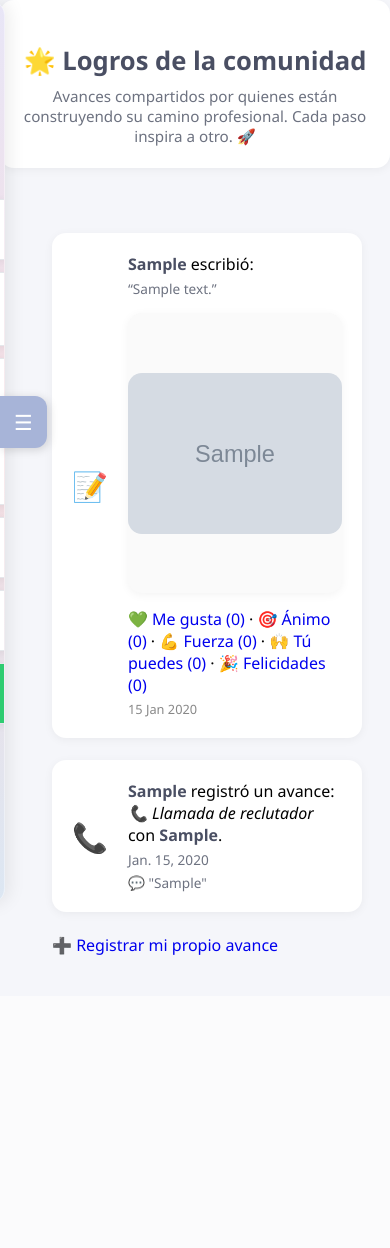
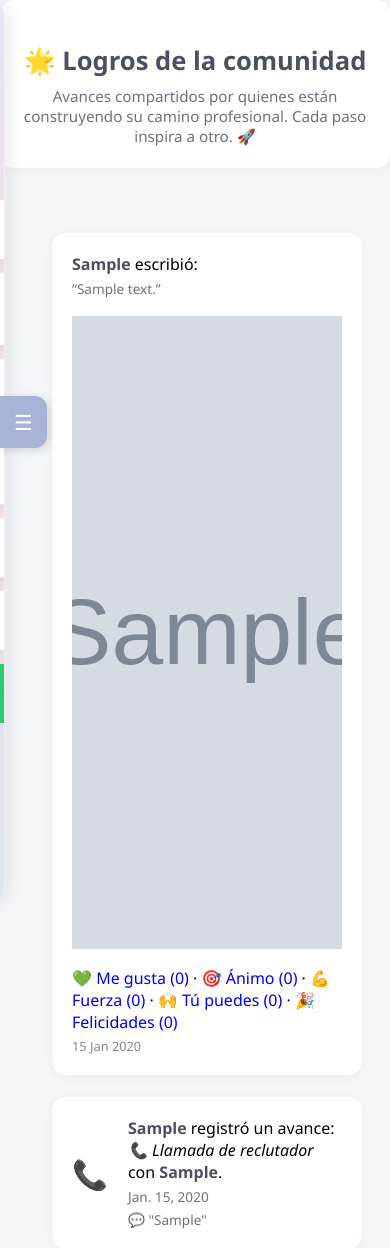
Before and after one commit to MarcoLogica/impulso, a Django app: page /comunidad/feed/ in a window 390 px wide. Shown: the top 1248 px of the page. Before the commit the page ends 955 px from the top, so only its background shows below. Run offline with Django 5.2, Linux system fonts and the light colour scheme; a user stored in the database is signed in; tables that the repository leaves empty hold one stand-in row (values such as "Sample post"); grey boxes marked "Sample" are stand-in pictures.

Commit message:
imagenes post tipo instagram

```diff
--- a/base/templates/base/feed_comunitario.html
+++ b/base/templates/base/feed_comunitario.html
@@ -75,26 +75,37 @@ body {
   margin-top: 4px;
 }
 
-/* --- IMÁGENES DEL FEED --- */
+/* --- Imagen estilo Instagram --- */
 .contenedor-imagen-feed {
   width: 100%;
-  max-width: 480px;
-  height: 280px;
+  height: 500px; /* altura tipo Instagram */
+  border-radius: 14px;
   overflow: hidden;
-  border-radius: 14px;
-  box-shadow: 0 2px 10px rgba(0,0,0,0.05);
-  margin: 15px auto;
+  margin: 18px 0;
+  background-color: #f2f2f2;
   display: flex;
   align-items: center;
   justify-content: center;
-  background-color: #fafafa;
 }
 
+/* Imagen grande, centrada, recortada */
 .contenedor-imagen-feed img {
-  max-width: 100%;
-  max-height: 100%;
-  object-fit: cover;
+  width: 100%;
+  height: 100%;
+  object-fit: cover; /* recorte suave tipo Instagram */
   border-radius: 14px;
+}
+
+/* En celulares: altura más alta para efecto “pantalla completa” */
+@media (max-width: 768px) {
+  .contenedor-imagen-feed {
+    height: 75vh; /* ocupa 75% de la pantalla del celular */
+    border-radius: 0; /* estilo Instagram real */
+  }
+
+  .contenedor-imagen-feed img {
+    border-radius: 0;
+  }
 }
 
 /* --- SIDEBAR DESPLEGABLE --- */
@@ -318,7 +329,7 @@ a:hover {
 
       {% for publicacion in publicaciones %}
         <div class="evento">
-          <div class="icono">📝</div>
+
           <div class="detalle">
             <strong>{{ publicacion.usuario.first_name|default:publicacion.usuario.username }}</strong> escribió:
             <span>“{{ publicacion.contenido }}”</span>
```
